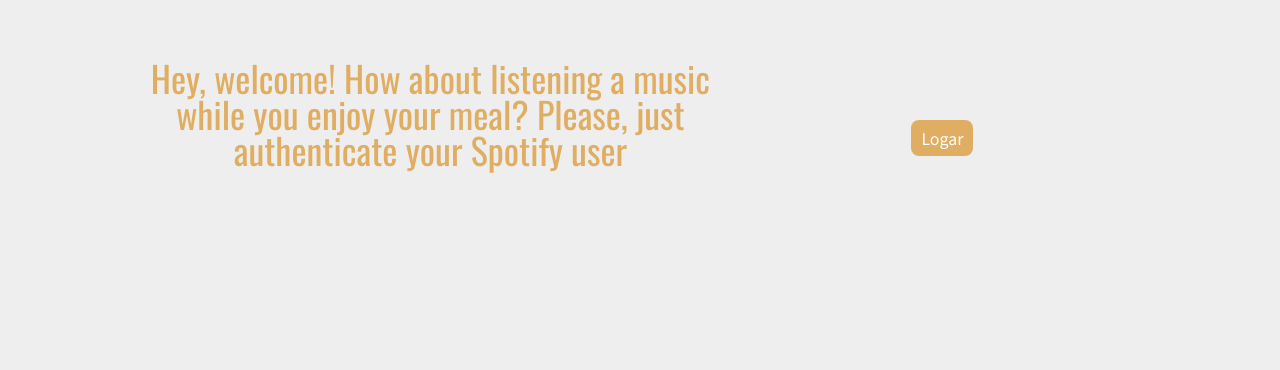
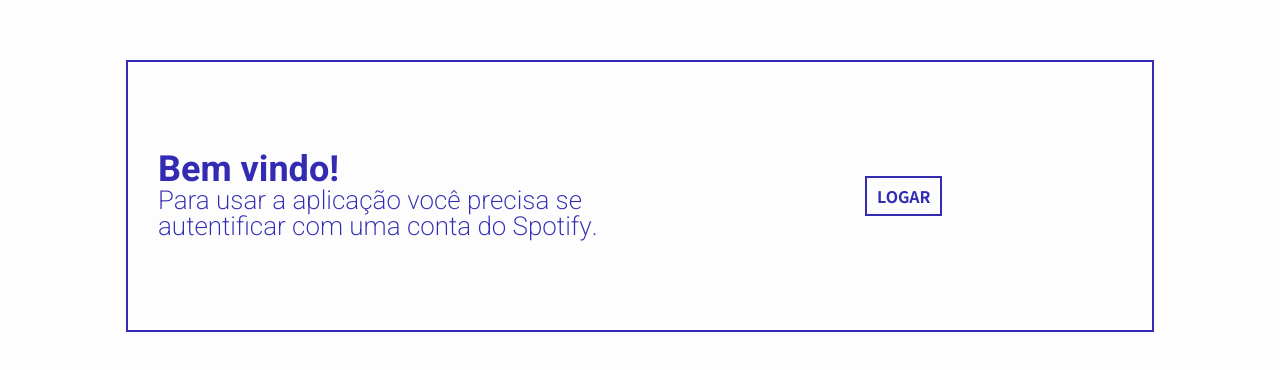
Before and after one commit to michaelalmeida/spotify-app, a React (Create React App) app: page /login/ in a window 1280 px wide. Shown: the top 370 px of the page. Built offline with nearby package versions, Linux system fonts and the light colour scheme.

Commit message:
Fix style

```diff
--- a/public/index.html
+++ b/public/index.html
@@ -12,7 +12,7 @@
     <link rel="apple-touch-icon" href="%PUBLIC_URL%/logo192.png" />
     <link rel="manifest" href="%PUBLIC_URL%/manifest.json" />
     <link
-      href="https://fonts.googleapis.com/css2?family=Noto+Sans+JP:wght@100;400;700&family=Oswald:wght@400;700&display=swap"
+      href="https://fonts.googleapis.com/css2?family=Noto+Sans+JP:wght@100;400;700&family=Heebo:wght@200;400;700&display=swap"
       rel="stylesheet"
     />
     <title>React App</title>
--- a/src/App.tsx
+++ b/src/App.tsx
@@ -11,7 +11,6 @@ import { useSelector } from "react-redux";
 import GlobalStyles from "./components/style/globalStyle";
 import { Container } from "./components/style/container/Container";
 
-import Header from "./components/Header/Header";
 import Login from "./components/Login/Login";
 import HomePage from "./components/HomePage/HomePage";
 
@@ -27,9 +26,8 @@ const App: React.FC = () => {
   );
 
   return (
-    <Container>
+    <Container background>
       <GlobalStyles />
-      <Header isAuth={!!userToken} />
       <Router>
         <Switch>
           <Route exact path="/login/" component={Login} />
--- a/src/components/Header/Header.tsx
+++ b/src/components/Header/Header.tsx
@@ -2,19 +2,8 @@ import React from "react";
 
 import { H1 } from "../style/titles/Titles";
 
-interface HeaderProps {
-  isAuth: boolean;
-}
-
-const Header: React.FC<HeaderProps> = ({ isAuth }) => {
-  return !isAuth ? (
-    <H1 center>
-      Hey, welcome! How about listening a music while you enjoy your meal?
-      Please, just authenticate your Spotify user
-    </H1>
-  ) : (
-    <H1 center>Welcome XCX</H1>
-  );
+const Header: React.FC = () => {
+  return <H1 center>Welcome XCX</H1>;
 };
 
 export default Header;
--- a/src/components/HomePage/HomePage.tsx
+++ b/src/components/HomePage/HomePage.tsx
@@ -1,9 +1,11 @@
 import React from "react";
+import Header from "../Header/Header";
 import Playlists from "../Playlist/Playlist";
 
 const HomePage: React.FC = () => {
   return (
     <>
+      <Header />
       Home page element <Playlists />
     </>
   );
--- a/src/components/Login/Login.tsx
+++ b/src/components/Login/Login.tsx
@@ -3,14 +3,14 @@ import { useSelector, useDispatch } from "react-redux";
 
 import { Redirect } from "react-router-dom";
 
-import { authEndpoint, clientId, redirectUri } from "../../utils/config";
 import getHash from "../../utils/getHash";
 
 import { SpotifyInitialState } from "../../store/spotifyReducer";
 import { authUser } from "../../store/actions";
 
 import { InnerContainer } from "../style/container/Container";
-import Button from "../style/button/Button";
+
+import LoginScreen from "./LoginScreen";
 
 const Login: React.FC = () => {
   interface StateProps {
@@ -32,17 +32,8 @@ const Login: React.FC = () => {
   }, [userToken, dispatch]);
 
   return (
-    <InnerContainer>
-      {userToken ? (
-        <Redirect to="/" />
-      ) : (
-        <Button
-          isLink
-          href={`${authEndpoint}?client_id=${clientId}&redirect_uri=${redirectUri}&response_type=token&show_dialog=true`}
-        >
-          Logar
-        </Button>
-      )}
+    <InnerContainer direction="row">
+      {userToken ? <Redirect to="/" /> : <LoginScreen />}
     </InnerContainer>
   );
 };
--- /dev/null
+++ b/src/components/Login/LoginScreen.tsx
@@ -0,0 +1,31 @@
+import React from "react";
+
+import { authEndpoint, clientId, redirectUri } from "../../utils/config";
+
+import { InnerContainer } from "../style/container/Container";
+import { H1, H3 } from "../style/titles/Titles";
+import Button from "../style/button/Button";
+
+const LoginScreen: React.FC = () => {
+  return (
+    <>
+      <InnerContainer justifyContent="start" alignItems="flex-start" padding>
+        <H1>Bem vindo!</H1>
+        <H3>
+          Para usar a aplicação você precisa se autentificar com uma conta do
+          Spotify.
+        </H3>
+      </InnerContainer>
+      <InnerContainer justifyContent="center">
+        <Button
+          isLink
+          href={`${authEndpoint}?client_id=${clientId}&redirect_uri=${redirectUri}&response_type=token&show_dialog=true`}
+        >
+          Logar
+        </Button>
+      </InnerContainer>
+    </>
+  );
+};
+
+export default LoginScreen;
--- a/src/components/style/button/Button.tsx
+++ b/src/components/style/button/Button.tsx
@@ -1,21 +1,25 @@
 import React from "react";
 
 import styled, { css } from "styled-components";
-import { white, mainColor } from "../colors";
+import { white, primaryColor } from "../colors";
 
 const BtnPattern = css`
   padding: 10px;
-  color: ${white};
-  -webkit-border-radius: 8px;
-  -moz-border-radius: 8px;
-  border-radius: 8px;
-  border: 0;
+  color: ${primaryColor};
   flex-grow: 0;
+  border: 2px solid ${primaryColor};
+  font-weight: 700;
+  text-transform: uppercase;
+  background: ${white};
+
+  &:hover {
+    color: ${white};
+    background: ${primaryColor};
+  }
 `;
 
 const Btn = styled.button`
   ${BtnPattern}
-  background: ${mainColor};
   outline: none;
   cursor: pointer;
 `;
@@ -23,7 +27,6 @@ const Btn = styled.button`
 const BtnLink = styled.a`
   ${BtnPattern}
   display: inline-block;
-  background: ${mainColor};
   outline: none;
   cursor: pointer;
   text-decoration: none;
--- a/src/components/style/colors.ts
+++ b/src/components/style/colors.ts
@@ -1,8 +1,11 @@
-export const mainColor = "#E0AE63";
+export const primaryColor = "#332CB3";
+export const secondaryColor = "#F38EC9";
+export const tertiaryColor = "#EF8802";
 
-export const background = "#eeeeee ";
+export const background = "#FDFDFE ";
 
-export const white = "#ffffff";
+export const white = "#FDFDFE";
+export const black = "#080B0E";
 
 export const randomColors = {
   1: "#543834 ",
--- a/src/components/style/container/Container.ts
+++ b/src/components/style/container/Container.ts
@@ -1,9 +1,13 @@
 import styled from "styled-components";
-import { white } from "../colors";
+import { white, primaryColor } from "../colors";
 
 interface ContainerProps {
   width?: string;
   background?: boolean;
+  direction?: string;
+  justifyContent?: string;
+  alignItems?: string;
+  padding?: boolean;
 }
 
 export const Container = styled.div<ContainerProps>`
@@ -11,6 +15,7 @@ export const Container = styled.div<ContainerProps>`
   display: flex;
   width: ${(props) => props.width || "1024px"};
   background: ${(props) => (props.background ? white : "none")};
+  border: 2px solid ${primaryColor};
 
   @media (max-width: 1024px) {
     width: 100%;
@@ -18,17 +23,21 @@ export const Container = styled.div<ContainerProps>`
 `;
 
 export const InnerContainer = styled.div<ContainerProps>`
+  margin: 30px auto;
+  padding: ${(props) => (props.padding ? "30px" : "0px")};
   display: flex;
-  margin: 60px auto;
-  align-items: center;
-  align-content: center;
-  flex-direction: column;
-  justify-content: space-between;
+  align-items: ${(props) => (props.alignItems ? props.alignItems : "center")};
+  flex-direction: ${(props) => (props.direction ? props.direction : "column")};
+  justify-content: ${(props) =>
+    props.justifyContent ? props.justifyContent : "space-between"};
   width: ${(props) => props.width || "100%"};
-  min-height: 200px;
   background: ${(props) => (props.background ? white : "none")};
+  box-sizing: border-box;
 
   @media (max-width: 1024px) {
+    margin: 0;
+    padding: 10px;
+    flex-direction: column;
     width: 100%;
   }
 `;
--- a/src/components/style/titles/Titles.ts
+++ b/src/components/style/titles/Titles.ts
@@ -1,23 +1,32 @@
 import styled, { css } from "styled-components";
-import { mainColor } from "../colors";
+import { primaryColor } from "../colors";
 
 interface TitlesPorps {
   center?: boolean;
 }
 
 const TitlePattern = css`
-  color: ${mainColor};
+  color: ${primaryColor};
 `;
 
 export const H1 = styled.h1<TitlesPorps>`
   ${TitlePattern}
-  font-family: 'Oswald', sans-serif;
+  font-family: 'Heebo', sans-serif;
   font-size: 36px;
   text-align: ${(props) => (props.center ? "center" : "left")};
+  font-weight: 700;
+`;
+
+export const H3 = styled.h3<TitlesPorps>`
+  ${TitlePattern}
+  font-family: 'Heebo', sans-serif;
+  font-size: 26px;
+  text-align: ${(props) => (props.center ? "center" : "left")};
+  font-weight: 300;
 `;
 
 export const H2 = styled.h2`
   ${TitlePattern}
-  font-family: 'Oswald', sans-serif;
+  font-family: 'Heebo', sans-serif;
   font-size: 36px;
 `;
--- a/tsconfig.json
+++ b/tsconfig.json
@@ -1,6 +1,6 @@
 {
   "compilerOptions": {
-    "target": "es5",
+    "target": "es6",
     "lib": [
       "dom",
       "dom.iterable",
```
